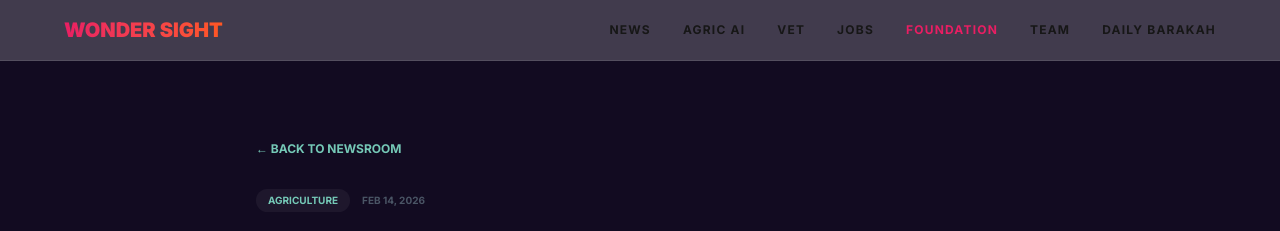
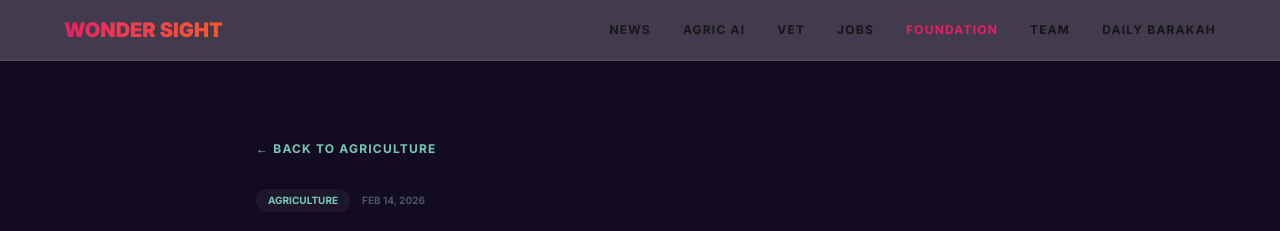
Before and after one commit to musaalamin/wondersight-media, a Next.js app: page /news/agriculture/niseca-maize-rust-gusau in a window 1280 px wide. Shown: the top 231 px of the page. Built offline with nearby package versions, Linux system fonts and the light colour scheme.

Commit message:
Fix: Added await to dynamic params to stop 404

```diff
--- a/src/app/news/[category]/[slug]/page.tsx
+++ b/src/app/news/[category]/[slug]/page.tsx
@@ -3,20 +3,24 @@ import Link from 'next/link';
 import articles from '@/lib/articles.json';
 import { notFound } from 'next/navigation';
 
-export default function ArticlePage({ params }: { params: { category: string, slug: string } }) {
-  // Find article by matching the slug exactly
-  const article = articles.find(a => a.slug === params.slug);
+// This is the fixed version for Next.js 14/15
+export default async function ArticlePage({ params }: { params: Promise<{ category: string, slug: string }> }) {
+
+  // FIX: We must "await" the params now
+  const { slug, category } = await params;
+
+  // Find the article in your JSON
+  const article = articles.find(a => a.slug === slug);
 
   if (!article) {
-    console.log("Article not found for slug:", params.slug);
     return notFound();
   }
 
   return (
     <main className="min-h-screen bg-[#120B21] text-white py-20 px-6">
       <article className="max-w-3xl mx-auto">
-        <Link href="/news" className="text-[#75C9B7] text-xs font-bold uppercase mb-8 block">
-          ← Back to Newsroom
+        <Link href={`/news/${category}`} className="text-[#75C9B7] text-xs font-bold uppercase mb-8 block tracking-widest">
+          ← Back to {category}
         </Link>
 
         <header className="mb-12">
@@ -29,11 +33,8 @@ export default function ArticlePage({ params }: { params: { category: string, sl
           <h1 className="text-4xl md:text-6xl font-black mb-8 leading-tight">{article.title}</h1>
         </header>
 
-        {/* The Article Body */}
-        <div className="prose prose-invert max-w-none">
-          <div className="text-gray-300 leading-loose text-lg whitespace-pre-wrap">
-            {article.content}
-          </div>
+        <div className="text-gray-300 leading-loose text-lg whitespace-pre-wrap">
+          {article.content}
         </div>
       </article>
     </main>
```
